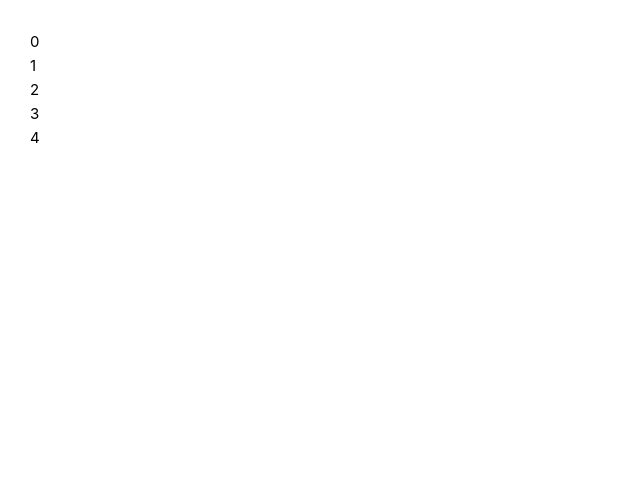
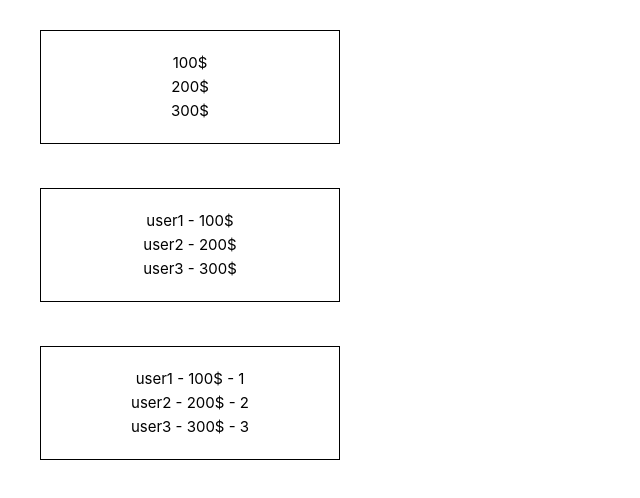
Before and after one commit to aanddi/vue3_exercises, a Vue app in the folder vue3/: page / in a window 1280 px wide. Shown: the top 498 px of the page, without its empty margins (0-640 px from the left). Built offline with nearby package versions, Linux system fonts and the light colour scheme.

Commit message:
Перебор объектов в Vue

```diff
--- a/vue3/src/App.vue
+++ b/vue3/src/App.vue
@@ -3,7 +3,11 @@ export default {
   name: 'App',
   data() {
     return {
-      items: [1, 2, 3, 4, 5],
+      base: {
+        user1: '100$',
+        user2: '200$',
+        user3: '300$',
+      }
     }
   },
   computed: {
@@ -16,9 +20,21 @@ export default {
 
 <template>
 
-  <ul>
-    <li v-for="(elem1, key) in items">{{ key }}</li>
-  </ul>
+<ul class="box">
+  <li v-for="elem in base">{{elem}}</li>
+</ul>
+
+<br>
+
+<ul class="box">
+  <li v-for="(key, elem) in base"> {{ elem }} - {{ key }}</li>
+</ul>
+
+<br>
+
+<ul class="box">
+  <li v-for="(key, elem, index) in base"> {{ elem }} - {{ key }} - {{index + 1}}</li>
+</ul>
 
 </template>
 
@@ -53,7 +69,6 @@ body {
   display: flex;
   align-items: center;
   justify-content: center;
-  flex-direction: row;
+  flex-direction: column;
 }
-
 </style>
```
